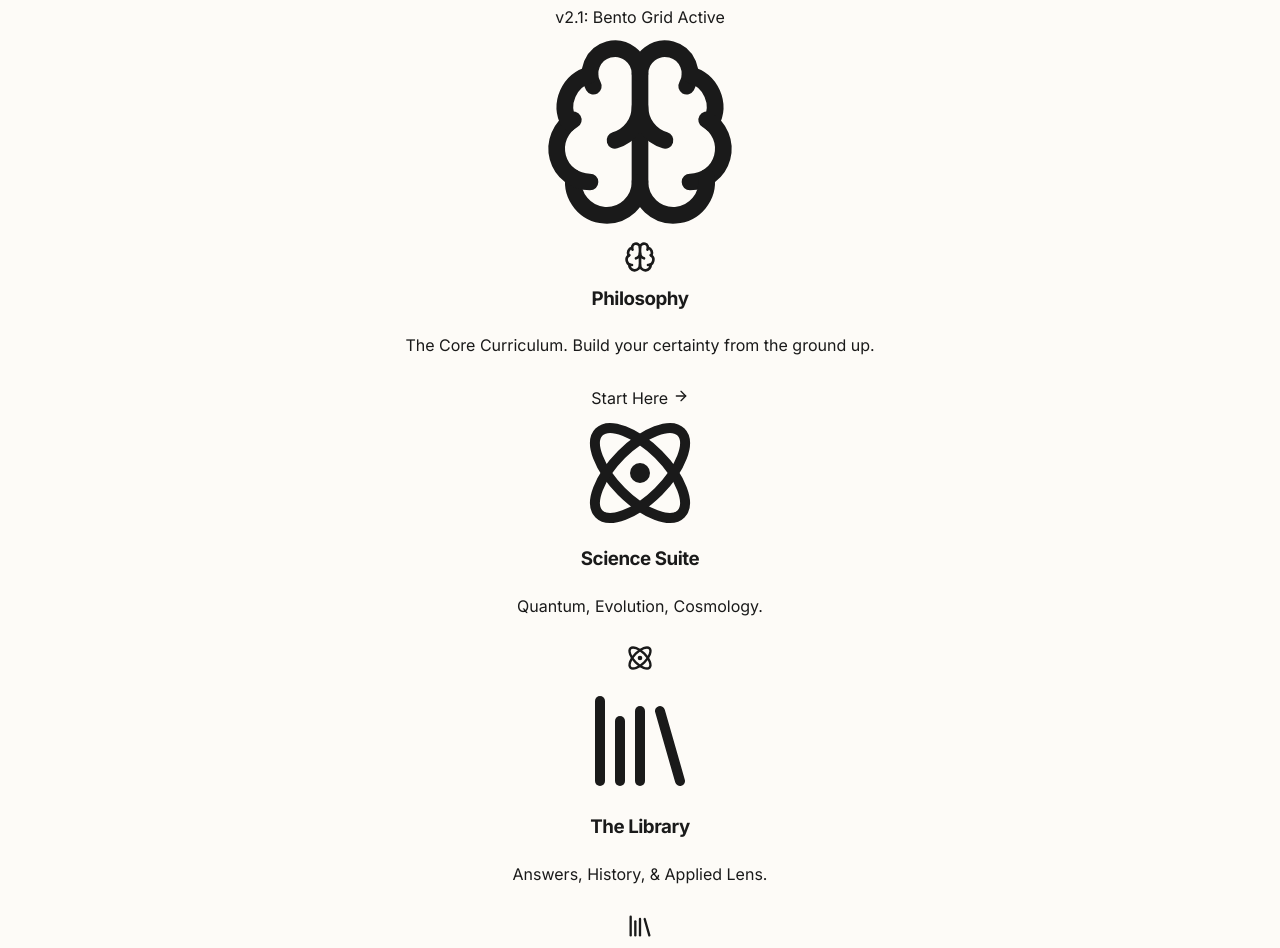
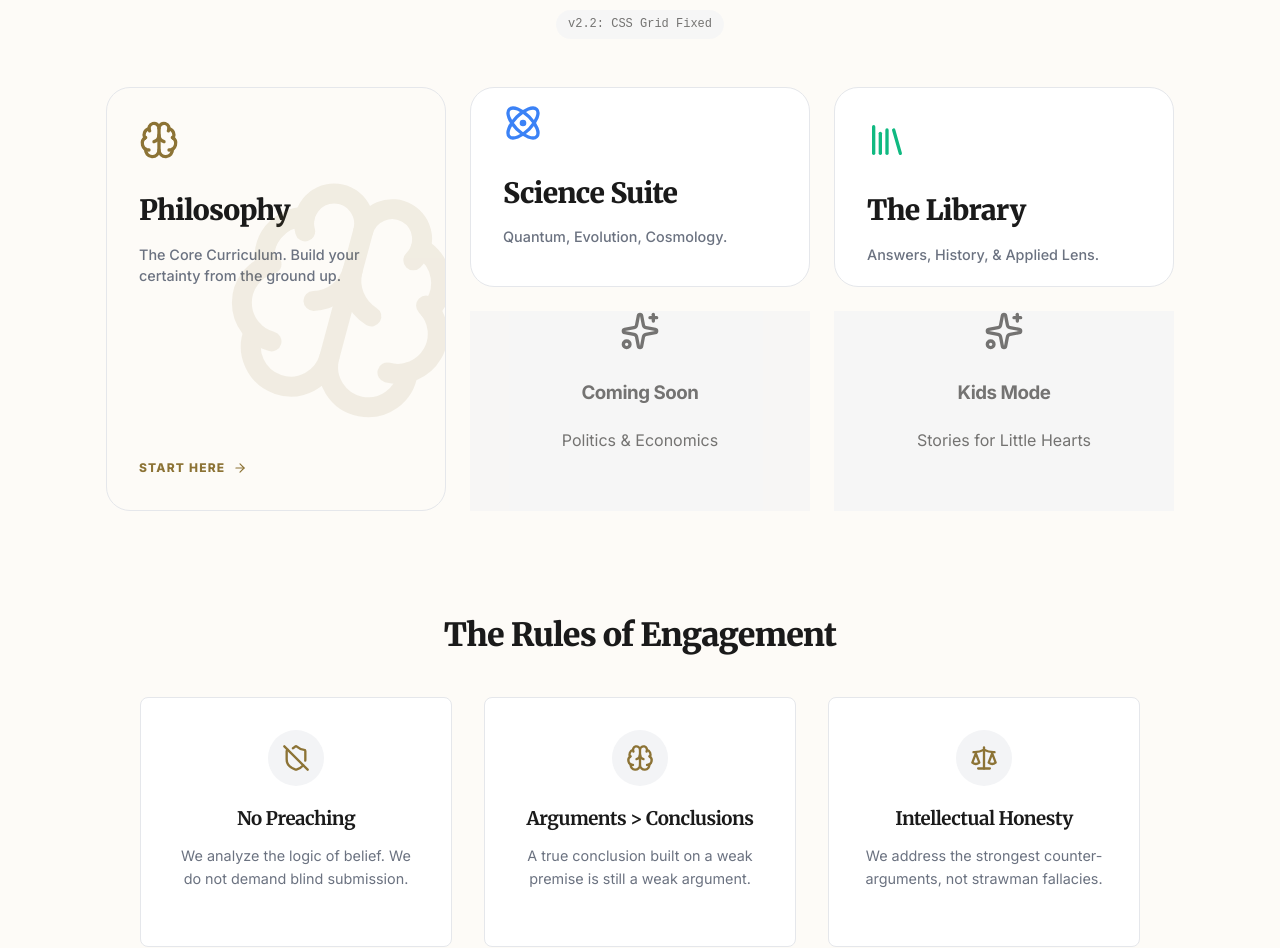
Before and after one commit to hassankhan2510/The-First-Principle, a Next.js app: page / in a window 1280 px wide. Shown: the part 251-1199 px from the top of the page. Built offline with nearby package versions, Linux system fonts and the light colour scheme.

Commit message:
Fix Layout: Migrate Home Page from Tailwind to CSS Modules (Missing Tailwind Config found)

```diff
--- a/src/app/page.module.css
+++ b/src/app/page.module.css
@@ -6,35 +6,16 @@
 
 .hero {
   text-align: center;
-  padding: 6rem 0 4rem;
+  padding: 4rem 0 6rem;
   position: relative;
-}
-
-/* Background Shine Effect */
-.hero::before {
-  content: '';
-  position: absolute;
-  top: -50%;
-  left: 50%;
-  width: 600px;
-  height: 600px;
-  background: radial-gradient(circle, rgba(var(--primary-rgb), 0.15) 0%, transparent 70%);
-  transform: translateX(-50%);
-  z-index: -1;
-  pointer-events: none;
 }
 
 .title {
   font-family: var(--font-merriweather);
-  font-size: 4rem;
+  font-size: 3.5rem;
   font-weight: 900;
-  margin-bottom: 1.5rem;
-  line-height: 1.1;
-  letter-spacing: -0.02em;
-  background: linear-gradient(135deg, var(--foreground) 0%, var(--muted-foreground) 100%);
-  -webkit-background-clip: text;
-  -webkit-text-fill-color: transparent;
-  background-clip: text;
+  margin-bottom: 1rem;
+  color: var(--foreground);
 }
 
 .subtitle {
@@ -46,80 +27,221 @@
   line-height: 1.6;
 }
 
+.versionTag {
+  display: inline-block;
+  margin-top: 1rem;
+  padding: 0.25rem 0.75rem;
+  background: var(--muted);
+  border-radius: 9999px;
+  font-size: 0.75rem;
+  font-family: monospace;
+  opacity: 0.6;
+}
+
+/* BENTO GRID LAYOUT */
+.grid {
+  display: grid;
+  grid-template-columns: 1fr;
+  gap: 1.5rem;
+  max-width: 1100px;
+  margin: 3rem auto 0;
+  padding: 0 1rem;
+}
+
+@media (min-width: 768px) {
+  .grid {
+    grid-template-columns: repeat(2, 1fr);
+  }
+}
+
+@media (min-width: 1024px) {
+  .grid {
+    grid-template-columns: repeat(3, 1fr);
+    grid-template-rows: repeat(2, 200px);
+  }
+}
+
+/* CARDS */
+.card {
+  background: var(--card);
+  border: 1px solid var(--border);
+  border-radius: 1.5rem;
+  padding: 2rem;
+  position: relative;
+  overflow: hidden;
+  transition: all 0.3s cubic-bezier(0.4, 0, 0.2, 1);
+  display: flex;
+  flex-direction: column;
+  text-align: left;
+  height: 100%;
+  min-height: 200px;
+}
+
+.card:hover {
+  transform: translateY(-4px);
+  box-shadow: 0 12px 24px -10px rgba(0, 0, 0, 0.15);
+}
+
+/* Feature Card (Philosophy) - Takes 2 rows, 1 col */
+.cardFeatured {
+  background: linear-gradient(135deg, var(--card) 0%, rgba(var(--primary-rgb), 0.05) 100%);
+  grid-row: span 2;
+  justify-content: space-between;
+}
+
+.cardFeatured:hover {
+  border-color: var(--primary);
+}
+
+.cardFeatured .iconBg {
+  opacity: 0.1;
+  position: absolute;
+  top: 50%;
+  right: -20px;
+  transform: translateY(-50%) rotate(15deg);
+  transition: all 0.5s ease;
+  color: var(--primary);
+}
+
+.cardFeatured:hover .iconBg {
+  transform: translateY(-50%) rotate(0deg) scale(1.1);
+  opacity: 0.15;
+}
+
+/* Other Cards */
+.cardSecondary {
+  justify-content: center;
+}
+
+.cardSecondary:hover {
+  border-color: #3b82f6;
+  /* Blue for Science */
+}
+
+.cardLibrary:hover {
+  border-color: #10b981;
+  /* Green for Library */
+}
+
+.cardDisabled {
+  background: var(--muted);
+  opacity: 0.6;
+  cursor: not-allowed;
+  justify-content: center;
+}
+
+/* CARD CONTENT */
+.cardTitle {
+  font-family: var(--font-merriweather);
+  font-size: 1.75rem;
+  font-weight: 800;
+  margin-bottom: 0.5rem;
+  color: var(--foreground);
+}
+
+.cardDesc {
+  font-size: 0.9rem;
+  color: var(--muted-foreground);
+  line-height: 1.5;
+  font-weight: 500;
+}
+
+.cardAction {
+  margin-top: 1.5rem;
+  text-transform: uppercase;
+  font-size: 0.75rem;
+  font-weight: 800;
+  letter-spacing: 0.1em;
+  color: var(--primary);
+  display: flex;
+  align-items: center;
+}
+
+.cardAction svg {
+  margin-left: 0.5rem;
+  transition: transform 0.2s ease;
+}
+
+.card:hover .cardAction svg {
+  transform: translateX(4px);
+}
+
+/* ICONS */
+.cardIcon {
+  width: 40px;
+  height: 40px;
+  margin-bottom: 1rem;
+  color: var(--foreground);
+}
+
+.cardFeatured .cardIcon {
+  color: var(--primary);
+}
+
+.cardSecondary .cardIcon {
+  color: #3b82f6;
+}
+
+.cardLibrary .cardIcon {
+  color: #10b981;
+}
+
+/* RULES SECTION */
 .section {
+  padding: 0 2rem;
   margin-bottom: 6rem;
 }
 
 .sectionTitle {
+  text-align: center;
   font-family: var(--font-merriweather);
   font-size: 2rem;
   font-weight: 800;
   margin-bottom: 2rem;
-  text-align: center;
 }
 
 .rulesGrid {
   display: grid;
-  grid-template-columns: repeat(auto-fit, minmax(300px, 1fr));
+  grid-template-columns: repeat(auto-fit, minmax(280px, 1fr));
   gap: 2rem;
+  max-width: 1000px;
+  margin: 0 auto;
 }
 
 .ruleCard {
   background: var(--card);
-  /* Fallback */
-  background: linear-gradient(145deg, var(--card), rgba(255, 255, 255, 0.05));
   border: 1px solid var(--border);
-  padding: 2.5rem;
+  padding: 2rem;
   border-radius: var(--radius);
   text-align: center;
-  transition: all 0.3s ease;
-  box-shadow: 0 4px 6px -1px rgba(0, 0, 0, 0.05);
+  transition: transform 0.2s;
 }
 
 .ruleCard:hover {
-  transform: translateY(-5px);
+  transform: translateY(-4px);
   border-color: var(--primary);
-  box-shadow: 0 20px 25px -5px rgba(0, 0, 0, 0.1), 0 10px 10px -5px rgba(0, 0, 0, 0.04);
 }
 
 .ruleIconWrapper {
-  width: 64px;
-  height: 64px;
-  background-color: var(--muted);
+  width: 56px;
+  height: 56px;
   border-radius: 50%;
+  background: var(--muted);
   display: flex;
   align-items: center;
   justify-content: center;
-  margin: 0 auto 1.5rem;
+  margin: 0 auto 1rem;
   color: var(--primary);
-  font-weight: bold;
-  transition: all 0.3s ease;
-}
-
-.ruleCard:hover .ruleIconWrapper {
-  background-color: var(--primary);
-  color: var(--primary-foreground);
 }
 
 .ruleTitle {
+  font-weight: 700;
   font-family: var(--font-merriweather);
-  font-size: 1.25rem;
-  font-weight: 700;
-  margin-bottom: 1rem;
+  margin-bottom: 0.5rem;
 }
 
 .ruleDesc {
-  font-size: 0.95rem;
+  font-size: 0.9rem;
   color: var(--muted-foreground);
   line-height: 1.6;
 }
-
-@media (max-width: 768px) {
-  .title {
-    font-size: 2.5rem;
-  }
-
-  .hero {
-    padding: 4rem 0 2rem;
-  }
-}
--- a/src/app/page.tsx
+++ b/src/app/page.tsx
@@ -2,6 +2,7 @@ import Link from "next/link";
 import styles from "./page.module.css";
 import AssumptionToggle from "@/components/ui/AssumptionToggle";
 import { Brain, Scale, ShieldOff, Atom, Library, ArrowRight, Sparkles } from "lucide-react";
+import { cn } from "@/lib/utils";
 
 export default function Home() {
   return (
@@ -14,80 +15,66 @@ export default function Home() {
           <p className={styles.subtitle}>
             Teaches how to think, not what to chant.
           </p>
-          <div className="mt-4 inline-block px-3 py-1 bg-muted/50 rounded-full text-[10px] font-mono text-muted-foreground opacity-70">
-            v2.1: Bento Grid Active
+          <div className={styles.versionTag}>
+            v2.2: CSS Grid Fixed
           </div>
         </div>
 
         {/* PORTAL GRID (BENTO STYLE) */}
-        <div className="grid grid-cols-1 md:grid-cols-2 lg:grid-cols-3 gap-4 max-w-6xl mx-auto px-4">
+        <div className={styles.grid}>
 
-          {/* 1. Philosophy Track (Featured - Larger) */}
-          <Link href="/foundations" className="group relative col-span-1 md:col-span-2 lg:col-span-1 row-span-2 bg-gradient-to-br from-card to-secondary/10 border border-border rounded-3xl p-8 hover:border-primary transition-all hover:shadow-2xl overflow-hidden flex flex-col justify-between h-[400px]">
-            <div className="absolute top-0 right-0 p-8 opacity-5 group-hover:opacity-10 transition-opacity transform group-hover:scale-110 duration-700">
-              <Brain size={200} />
-            </div>
+          {/* 1. Philosophy Track (Featured) */}
+          <Link href="/foundations" className={cn(styles.card, styles.cardFeatured)}>
+            {/* Background Icon */}
+            <Brain size={240} className={styles.iconBg} />
+
             <div className="z-10">
-              <div className="bg-primary/10 w-fit p-3 rounded-2xl mb-4">
-                <Brain className="text-primary" size={32} />
-              </div>
-              <h3 className="text-3xl font-black font-merriweather mb-2 text-foreground group-hover:text-primary transition-colors">Philosophy</h3>
-              <p className="text-muted-foreground font-medium leading-relaxed">
+              <Brain size={48} className={styles.cardIcon} />
+              <h3 className={styles.cardTitle}>Philosophy</h3>
+              <p className={styles.cardDesc}>
                 The Core Curriculum. Build your certainty from the ground up.
               </p>
             </div>
-            <div className="z-10 flex items-center text-sm font-bold uppercase tracking-widest text-primary mt-8">
-              Start Here <ArrowRight size={16} className="ml-2 group-hover:translate-x-2 transition-transform" />
+            <div className={styles.cardAction}>
+              Start Here <ArrowRight size={14} />
             </div>
           </Link>
 
           {/* 2. Science Suite */}
-          <Link href="/science" className="group relative bg-card border border-border rounded-3xl p-8 hover:border-blue-500 transition-all hover:shadow-xl overflow-hidden h-[190px] flex flex-col justify-center">
-            <div className="absolute -right-4 -bottom-4 opacity-5 group-hover:opacity-10 transition-opacity">
-              <Atom size={120} />
-            </div>
-            <div className="z-10 flex items-start justify-between">
-              <div>
-                <h3 className="text-xl font-bold font-merriweather mb-1 group-hover:text-blue-500 transition-colors">Science Suite</h3>
-                <p className="text-xs text-muted-foreground font-medium">Quantum, Evolution, Cosmology.</p>
-              </div>
-              <Atom className="text-blue-500" size={28} />
+          <Link href="/science" className={cn(styles.card, styles.cardSecondary)}>
+            {/* Background Icon (Optional, simplify for secondary) */}
+
+            <div className="z-10">
+              <Atom size={32} className={styles.cardIcon} />
+              <h3 className={styles.cardTitle}>Science Suite</h3>
+              <p className={styles.cardDesc}>Quantum, Evolution, Cosmology.</p>
             </div>
           </Link>
 
           {/* 3. The Living Library */}
-          <Link href="/answers" className="group relative bg-card border border-border rounded-3xl p-8 hover:border-emerald-500 transition-all hover:shadow-xl overflow-hidden h-[190px] flex flex-col justify-center">
-            <div className="absolute -right-4 -bottom-4 opacity-5 group-hover:opacity-10 transition-opacity">
-              <Library size={120} />
-            </div>
-            <div className="z-10 flex items-start justify-between">
-              <div>
-                <h3 className="text-xl font-bold font-merriweather mb-1 group-hover:text-emerald-500 transition-colors">The Library</h3>
-                <p className="text-xs text-muted-foreground font-medium">Answers, History, & Applied Lens.</p>
-              </div>
-              <Library className="text-emerald-500" size={28} />
+          <Link href="/answers" className={cn(styles.card, styles.cardLibrary)}>
+            <div className="z-10">
+              <Library size={32} className={styles.cardIcon} />
+              <h3 className={styles.cardTitle}>The Library</h3>
+              <p className={styles.cardDesc}>Answers, History, & Applied Lens.</p>
             </div>
           </Link>
 
-          {/* 4. Future Module (Placeholder/Coming Soon) */}
-          <div className="group relative bg-muted/30 border border-border/50 rounded-3xl p-8 overflow-hidden h-[190px] flex flex-col justify-center cursor-not-allowed">
-            <div className="z-10 flex items-start justify-between opacity-50">
-              <div>
-                <h3 className="text-lg font-bold font-merriweather mb-1">Coming Soon</h3>
-                <p className="text-xs text-muted-foreground font-medium">Politics & Economics</p>
-              </div>
-              <Sparkles className="text-muted-foreground" size={28} />
+          {/* 4. Future Module */}
+          <div className={styles.cardDisabled}>
+            <div className="opacity-50">
+              <Sparkles size={32} className={styles.cardIcon} />
+              <h3 className="font-bold text-lg mb-1">Coming Soon</h3>
+              <p className="text-xs text-muted-foreground">Politics & Economics</p>
             </div>
           </div>
 
-          {/* 5. Kids Mode (Placeholder/Coming Soon) */}
-          <div className="group relative bg-muted/30 border border-border/50 rounded-3xl p-8 overflow-hidden h-[190px] flex flex-col justify-center cursor-not-allowed">
-            <div className="z-10 flex items-start justify-between opacity-50">
-              <div>
-                <h3 className="text-lg font-bold font-merriweather mb-1">Kids Mode</h3>
-                <p className="text-xs text-muted-foreground font-medium">Stories for Little Hearts</p>
-              </div>
-              <Sparkles className="text-muted-foreground" size={28} />
+          {/* 5. Kids Mode */}
+          <div className={styles.cardDisabled}>
+            <div className="opacity-50">
+              <Sparkles size={32} className={styles.cardIcon} />
+              <h3 className="font-bold text-lg mb-1">Kids Mode</h3>
+              <p className="text-xs text-muted-foreground">Stories for Little Hearts</p>
             </div>
           </div>
 
```
